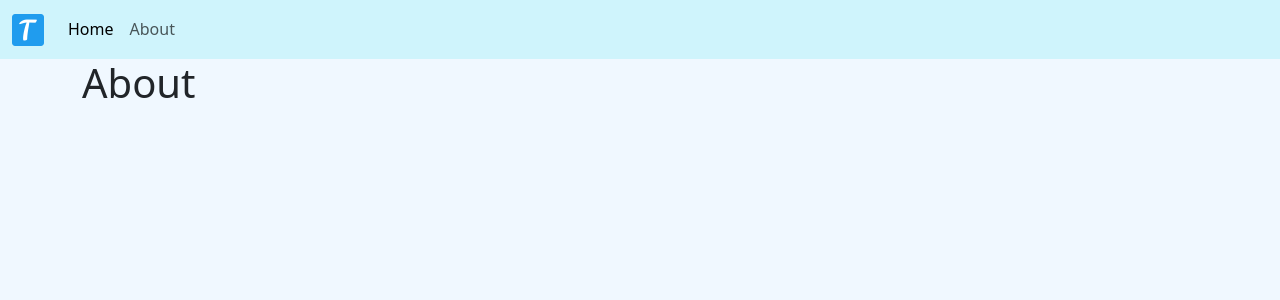
After one commit to rebeccapeltz/FlaskTranslation, a Flask app: page /about in a window 1280 px wide. The commit adds this page. Shown: the top 300 px of the page. Run offline with Flask 3, Linux system fonts and the light colour scheme.

Commit message:
add about;add navbar;resizing

```diff
--- a/app.py
+++ b/app.py
@@ -37,6 +37,9 @@ def inject_now():
 # def index_get():
 #     return render_template('index.html')
 
+@app.route("/about", methods=["GET"])
+def about():
+    return render_template('about.html')
 
 @app.route("/", methods=["GET", "POST"])
 def index():
--- /dev/null
+++ b/templates/about.html
@@ -0,0 +1,53 @@
+<!DOCTYPE html>
+<html lang="en">
+
+<head>
+    <meta charset="UTF-8">
+    <link rel="shortcut icon" href="{{ url_for('static', filename='images/favicon.ico') }}">
+    <meta name="viewport" content="width=device-width, initial-scale=1.0">
+    <link href="https://cdn.jsdelivr.net/npm/bootstrap@5.3.3/dist/css/bootstrap.min.css" rel="stylesheet"
+        integrity="sha384-QWTKZyjpPEjISv5WaRU9OFeRpok6YctnYmDr5pNlyT2bRjXh0JMhjY6hW+ALEwIH" crossorigin="anonymous">
+    <script src="https://cdn.jsdelivr.net/npm/bootstrap@5.1.3/dist/js/bootstrap.bundle.min.js"
+        integrity="sha384-ka7Sk0Gln4gmtz2MlQnikT1wXgYsOg+OMhuP+IlRH9sENBO0LRn5q+8nbTov4+1p"
+        crossorigin="anonymous"></script>
+    <title>Translation and Synthesis</title>
+    <style>
+        html {
+            font-size: calc(.2em + 1vw);
+        }
+
+        body {
+            background-color: aliceblue;
+        }
+
+        .background {
+            background-color: aliceblue;
+        }
+
+
+    </style>
+</head>
+
+<body>
+    <nav class="navbar navbar-expand-lg bg-info-subtle">
+        <div class="container-fluid">
+            <a class="navbar-brand" href="/"><img src="{{ url_for('static', filename='images/favicon.png', v=now()) }}"></a>
+            <button class="navbar-toggler" type="button" data-bs-toggle="collapse" data-bs-target="#navbarNavAltMarkup"
+                aria-controls="navbarNavAltMarkup" aria-expanded="false" aria-label="Toggle navigation">
+                <span class="navbar-toggler-icon"></span>
+            </button>
+            <div class="collapse navbar-collapse" id="navbarNavAltMarkup">
+                <div class="navbar-nav">
+                    <a class="nav-link active" aria-current="page" href="/">Home</a>
+                    <a class="nav-link" href="#">About</a>
+                </div>
+            </div>
+        </div>
+    </nav>
+    <div class="container">
+        <h1>About</h1>
+    </div>
+
+</body>
+
+</html>
```
Also changed, not shown: templates/index.html (+18 -3 lines), templates/results.html (+16 -1 lines), static/images/ask_bus_driver.jpg (deleted), static/images/ask_bus_driver.png (added), static/images/ask_bus_driver_150.png (added), static/images/favicon.png (added).
